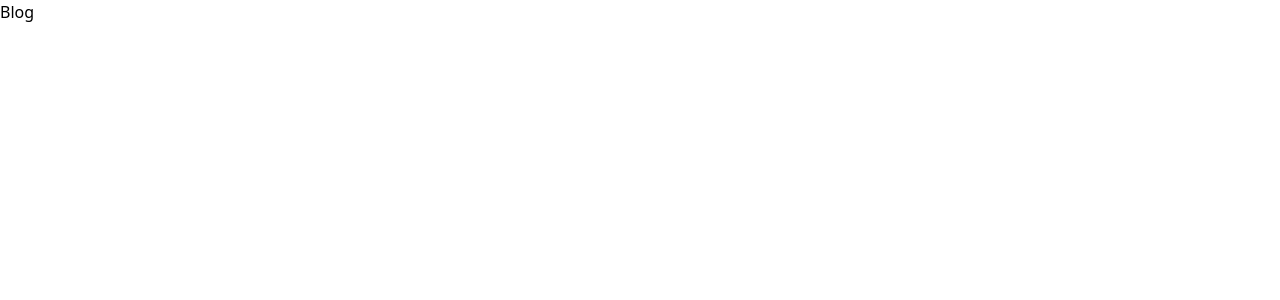
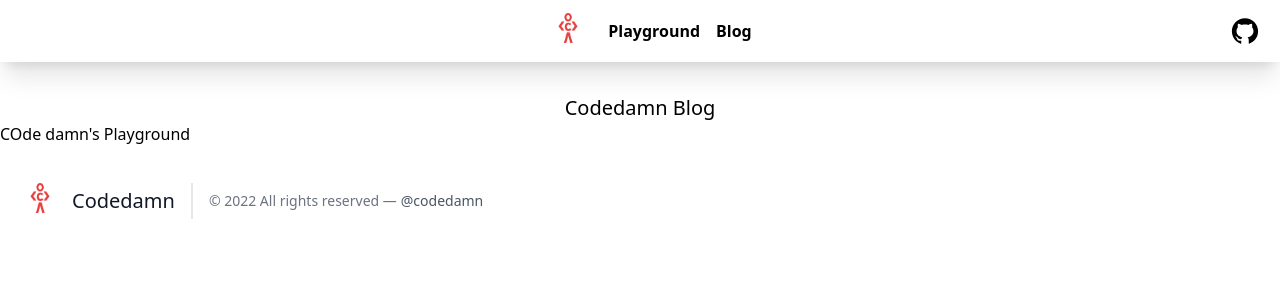
Before and after one commit to Devkant21/codedamn-playground, a Next.js app: page /Blog in a window 1280 px wide. Shown: the top 300 px of the page. Built offline with nearby package versions, Linux system fonts and the light colour scheme.

Commit message:
Layout added

```diff
--- a/components/Footer.js
+++ b/components/Footer.js
@@ -1,8 +1,26 @@
 import React from 'react'
+import Link from 'next/link'
+import Image from 'next/image'
 
 const Footer = () => {
   return (
-    <div>Footer</div>
+
+<div className="text-gray-600 body-font">
+  <div className="container px-5 py-8 mx-auto flex items-center sm:flex-row flex-col">
+    <a className="flex title-font font-medium items-center md:justify-start justify-center text-gray-900">
+      <Link href={'/'}><a>
+        <Image width={40} height={40} src="/codedamn_logo.png" alt="" />
+          </a>
+      </Link>
+      <span className="ml-3 text-xl">Codedamn</span>
+    </a>
+    <p className="text-sm text-gray-500 sm:ml-4 sm:pl-4 sm:border-l-2 sm:border-gray-200 sm:py-2 sm:mt-0 mt-4">© 2022 All rights reserved —
+      <a href="https://codedamn.com/" className="text-gray-600 ml-1" rel="noopener noreferrer" target="_blank">@codedamn</a>
+    </p>
+
+  </div>
+  </div>
+
   )
 }
 
--- a/components/Navbar.js
+++ b/components/Navbar.js
@@ -1,18 +1,30 @@
 import React from 'react'
 import Image from 'next/image'
 import Link from 'next/link'
+import { AiFillGithub } from 'react-icons/ai'
+
 
 const Navbar = () => {
   return (
-    <div className='flex flex-col md:flex-row md:justify-center justify-center items-center'>
+    <div className='flex flex-col md:flex-row md:justify-center justify-center items-center py-2 shadow-xl'>
         <div className='logo mx-5'>
-            <Image width={40} height={40} src="/hashnode.png" alt="" />
+            <Link href={'/'}><a>
+                <Image width={40} height={40} src="/codedamn_logo.png" alt="" />
+                </a>
+            </Link>
+
         </div>
             <div className='nav'>
-                <ul className='flex items-center space-x-2 font-bold md:text-xl'>
-                    <Link href={'/'}><a><li>Playground</li></a></Link>
-                    <Link href={'/'}><a><li>Blog</li></a></Link>
+                <ul className='flex items-center space-x-4 font-bold md:text-md'>
+                    <Link href='https://codedamn.com/playgrounds'><a><li>Playground</li></a></Link>
+                    <Link href={'Blog'}><a><li>Blog</li></a></Link>
                 </ul>
+            </div>
+            <div className='AiFillGithub absolute right-0 top-4 mx-5 cursor-pointer'>
+                <Link href="https://github.com/Devkant21/codedamn-playground">
+                <AiFillGithub className='text-3xl'
+                />
+                </Link>
             </div>
         </div>
   )
--- a/package.json
+++ b/package.json
@@ -11,7 +11,8 @@
   "dependencies": {
     "next": "12.1.1",
     "react": "17.0.2",
-    "react-dom": "17.0.2"
+    "react-dom": "17.0.2",
+    "react-icons": "^4.3.1"
   },
   "devDependencies": {
     "autoprefixer": "^10.4.4",
--- a/pages/Blog.js
+++ b/pages/Blog.js
@@ -2,7 +2,16 @@
 
 const Blog = () => {
   return (
-    <div>Blog</div>
+      <>
+        <div className='justify-center mt-8 text-xl text-center'>
+            <h1>Codedamn Blog</h1>
+        </div>
+        <div>
+            <p>COde damn's Playground</p>
+        </div>
+
+      </>
+
   )
 }
 
--- a/pages/_app.js
+++ b/pages/_app.js
@@ -1,7 +1,14 @@
+import Navbar from '../components/Navbar'
 import '../styles/globals.css'
+import Footer from '../components/Footer'
 
 function MyApp({ Component, pageProps }) {
-  return <Component {...pageProps} />
+
+  return <>
+    <Navbar />
+    <Component {...pageProps} />
+    <Footer/>
+  </>
 }
 
 export default MyApp
--- a/pages/index.js
+++ b/pages/index.js
@@ -1,7 +1,6 @@
 import Head from 'next/head'
 import Image from 'next/image'
-import Navbar from '../components/Navbar'
-import Footer from '../components/Footer'
+
 
 export default function Home() {
   return (
@@ -11,11 +10,9 @@
         <meta name="description" content="Codedamn's blog" />
         <link rel="icon" href="/favicon.ico" />
       </Head>
-      <Navbar />
       <div>
         <img src="/Home.png" alt="" />
       </div>
-      <Footer />
     </div>
   )
 }
```
Also changed, not shown: public/codedamn_logo.png (added), 1 other file (tests, documents, lock files or other folders).
